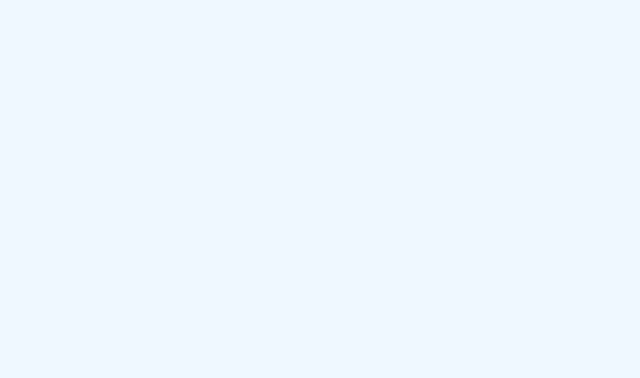
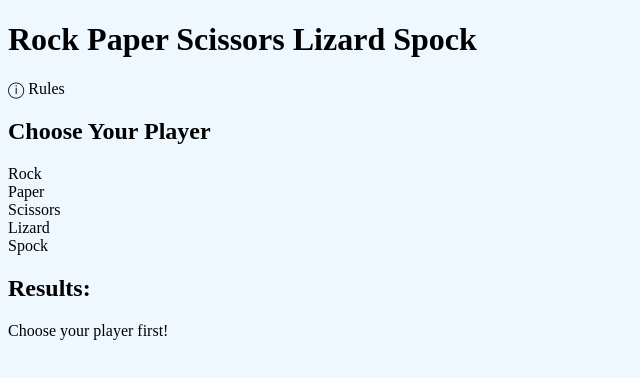
Before and after one commit to trieule50/rock_paper_scissors_lizard_spock, a plain HTML site: page index.html in a window 1280 px wide. Shown: the whole page, without its empty margins (0-640 px from the left). Drawn offline with Linux system fonts and the light colour scheme.

Commit message:
Add basic html

```diff
--- a/index.html
+++ b/index.html
@@ -9,6 +9,19 @@
     <title>Rock Paper Scissors Lizard Spock</title>
 </head>
 <body>
-
+    <div>
+        <h1>Rock Paper Scissors Lizard Spock</h1>
+        <p>&#9432 Rules</p>
+    </div>
+    <h2>Choose Your Player</h2>
+    <div>
+        <div>Rock</div>
+        <div>Paper</div>
+        <div>Scissors</div>
+        <div>Lizard</div>
+        <div>Spock</div>
+    </div>
+    <h2>Results:</h2>
+    <p>Choose your player first!</p>
 </body>
 </html>
```
